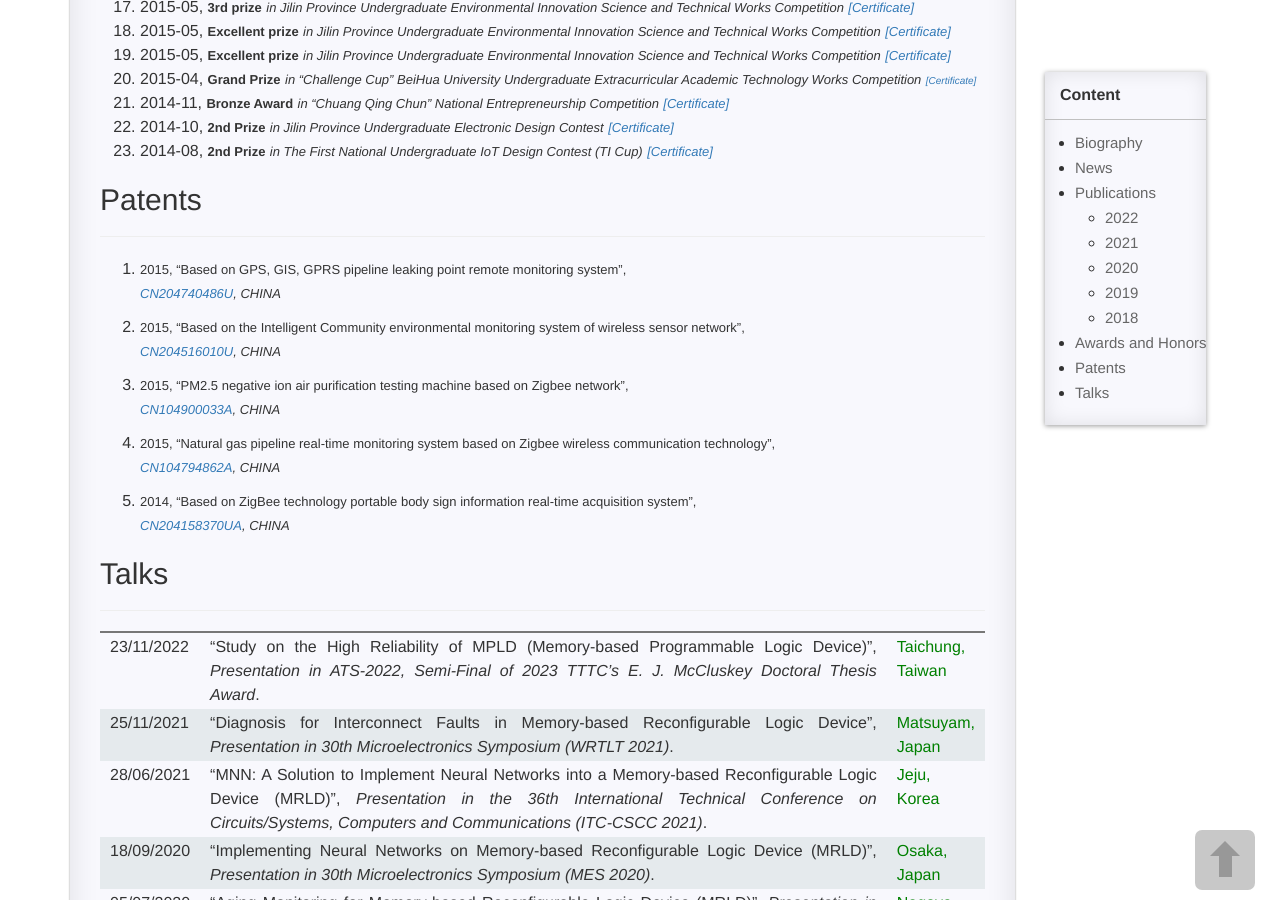
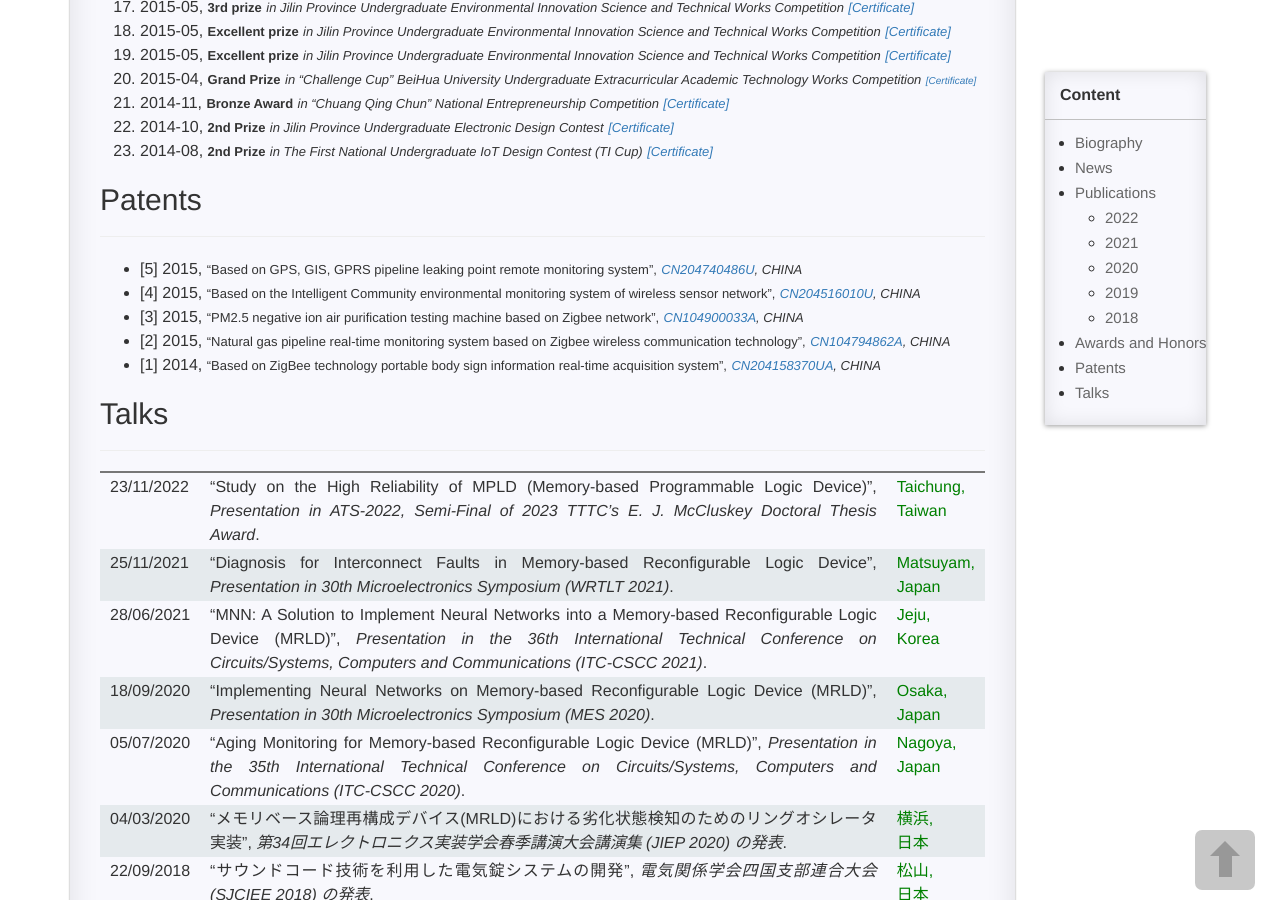
Before and after one commit to XihongZhou/xihongzhou.github.io, a Jekyll site: the page built from pages/1_homepage.md, in a window 1280 px wide and 900 px high, scrolled down 2217 px. Built offline with Jekyll 4.4.1, drawn with Linux system fonts in a browser that asks for light colours; comment, search, counter and statistics services are not loaded.

Commit message:
Update 1_homepage.md

```diff
--- a/pages/1_homepage.md
+++ b/pages/1_homepage.md
@@ -113,11 +113,11 @@
 
 ---
 
-1. <font size="2">2015, “Based on GPS, GIS, GPRS pipeline leaking point remote monitoring system”,</font> [*<font size="2">CN204740486U</font>*](https://patents.google.com/patent/CN204740486U/en?inventor=%E5%91%A8%E7%BB%86%E7%BA%A2)*<font size="2">, CHINA</font>*
-2. <font size="2">2015, “Based on the Intelligent Community environmental monitoring system of wireless sensor network”,</font> [*<font size="2">CN204516010U</font>*](https://patents.google.com/patent/CN204516010U/en?inventor=%E5%91%A8%E7%BB%86%E7%BA%A2&page=2)*<font size="2">, CHINA</font>*
-3. <font size="2">2015, “PM2.5 negative ion air purification testing machine based on Zigbee network”,</font> [*<font size="2">CN104900033A</font>*](https://patents.google.com/patent/CN104900033A/en?inventor=%E5%91%A8%E7%BB%86%E7%BA%A2&page=1)*<font size="2">, CHINA</font>*
-4. <font size="2">2015, “Natural gas pipeline real-time monitoring system based on Zigbee wireless communication technology”,</font> [*<font size="2">CN104794862A</font>*](https://patents.google.com/patent/CN104794862A/en?inventor=%E5%91%A8%E7%BB%86%E7%BA%A2)*<font size="2">, CHINA</font>*
-5. <font size="2">2014, “Based on ZigBee technology portable body sign information real-time acquisition system”,</font> [*<font size="2">CN204158370UA</font>*](https://patents.google.com/patent/CN204158370U/en?inventor=%E5%91%A8%E7%BB%86%E7%BA%A2)*<font size="2">, CHINA</font>*
+- [5] 2015, <font size="2">“Based on GPS, GIS, GPRS pipeline leaking point remote monitoring system”,</font> [*<font size="2">CN204740486U</font>*](https://patents.google.com/patent/CN204740486U/en?inventor=%E5%91%A8%E7%BB%86%E7%BA%A2)*<font size="2">, CHINA</font>*
+- [4] 2015, <font size="2">“Based on the Intelligent Community environmental monitoring system of wireless sensor network”,</font> [*<font size="2">CN204516010U</font>*](https://patents.google.com/patent/CN204516010U/en?inventor=%E5%91%A8%E7%BB%86%E7%BA%A2&page=2)*<font size="2">, CHINA</font>*
+- [3] 2015, <font size="2">“PM2.5 negative ion air purification testing machine based on Zigbee network”,</font> [*<font size="2">CN104900033A</font>*](https://patents.google.com/patent/CN104900033A/en?inventor=%E5%91%A8%E7%BB%86%E7%BA%A2&page=1)*<font size="2">, CHINA</font>*
+- [2] 2015, <font size="2">“Natural gas pipeline real-time monitoring system based on Zigbee wireless communication technology”,</font> [*<font size="2">CN104794862A</font>*](https://patents.google.com/patent/CN104794862A/en?inventor=%E5%91%A8%E7%BB%86%E7%BA%A2)*<font size="2">, CHINA</font>*
+- [1] 2014, <font size="2">“Based on ZigBee technology portable body sign information real-time acquisition system”,</font> [*<font size="2">CN204158370UA</font>*](https://patents.google.com/patent/CN204158370U/en?inventor=%E5%91%A8%E7%BB%86%E7%BA%A2)*<font size="2">, CHINA</font>*
 
 ## Talks
 
```
